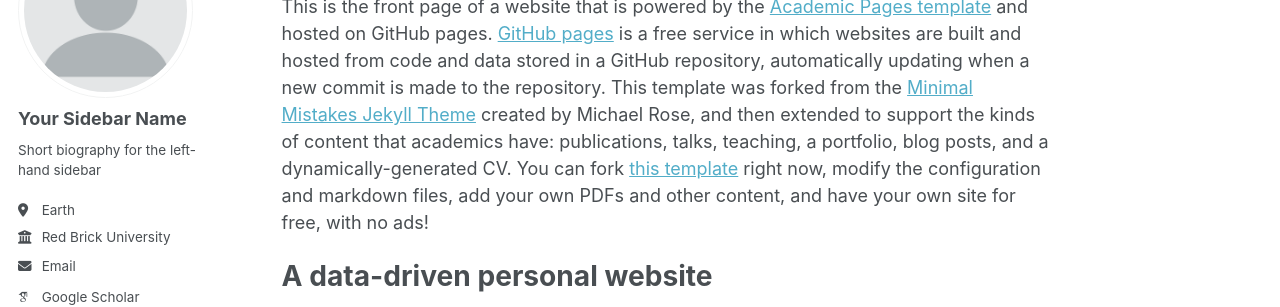
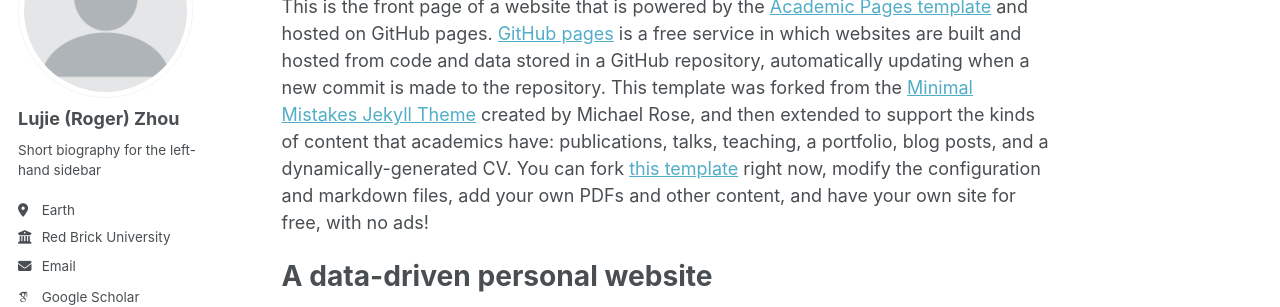
Before and after one commit to lbz5158/lujiezhou.github.io, a Jekyll site: the page built from _pages/about.md, in a window 1280 px wide. Shown: the part 176-483 px from the top of the page. Built offline with Jekyll 4.4.1, drawn with Linux system fonts in a browser that asks for light colours; some web fonts are replaced.

Commit message:
Update _config.yml

```diff
--- a/_config.yml
+++ b/_config.yml
@@ -23,7 +23,7 @@ repository               : "academicpages/academicpages.github.io"
 author:
   # Biographic information
   avatar           : "profile.png"
-  name             : "Your Sidebar Name"
+  name             : "Lujie (Roger) Zhou"
   pronouns         : # example: "she/her"
   bio              : "Short biography for the left-hand sidebar"
   location         : "Earth"
```
